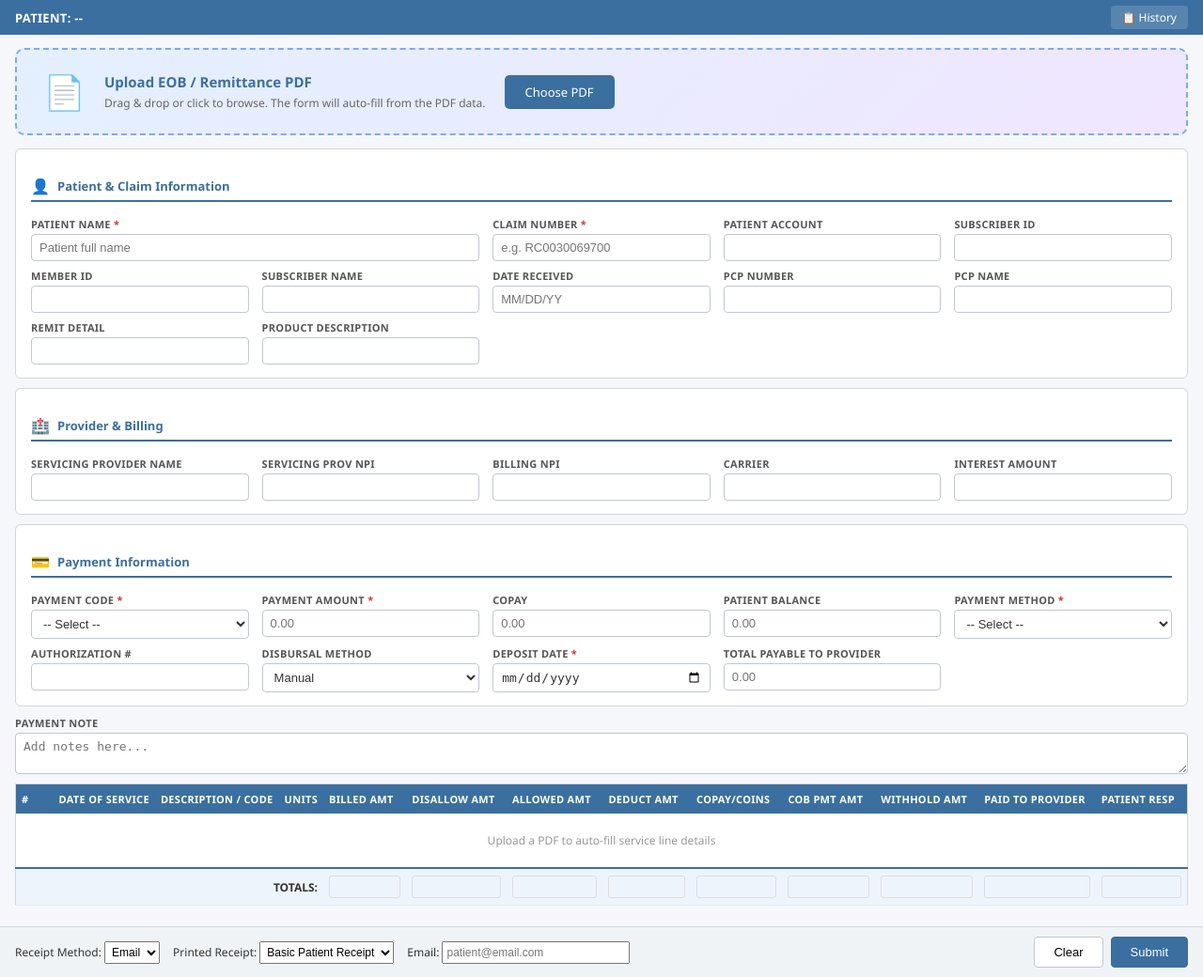
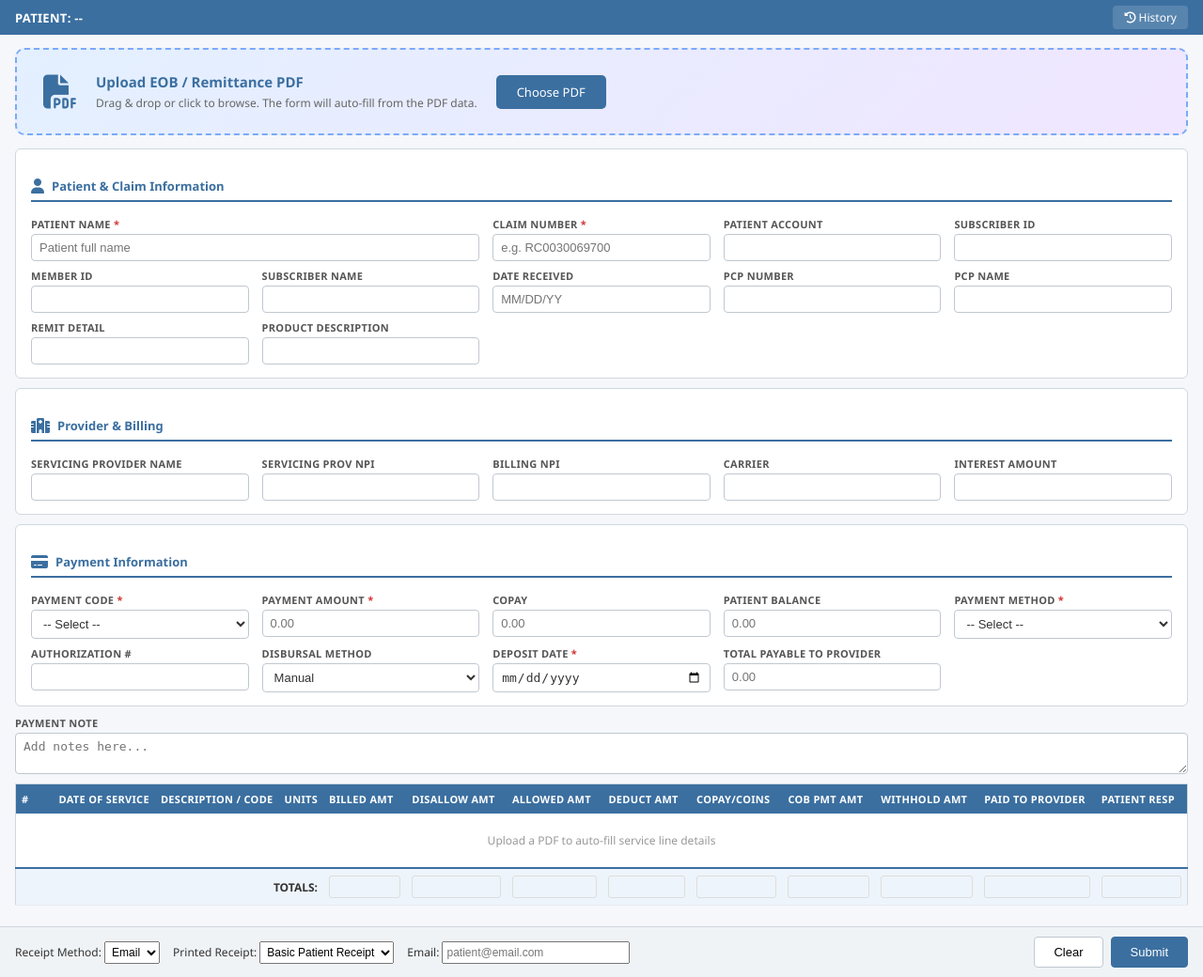
Before and after one commit to ShivamChaudhary20/flask-pdf-parser, a Flask app: page / in a window 1280 px wide. Shown: the whole page at 94% size. Run offline with Flask 3, Linux system fonts and the light colour scheme.

Commit message:
Replace emoji characters with Font Awesome icons in UI templates

```diff
--- a/templates/history.html
+++ b/templates/history.html
@@ -5,15 +5,16 @@
     <meta name="viewport" content="width=device-width, initial-scale=1.0">
     <title>EOB History - Parsed Records</title>
     <link rel="stylesheet" href="{{ url_for('static', filename='css/style.css') }}">
+    <link rel="stylesheet" href="https://cdnjs.cloudflare.com/ajax/libs/font-awesome/6.5.0/css/all.min.css">
 </head>
 <body>
 
 <div class="container">
 
     <div class="top-bar">
-        <span class="patient-info">&#128203; EOB Parse History</span>
+        <span class="patient-info"><i class="fa-solid fa-clock-rotate-left"></i> EOB Parse History</span>
         <div class="tabs">
-            <a href="/" class="tab" style="text-decoration:none;color:inherit;">&#8592; Back to Form</a>
+            <a href="/" class="tab" style="text-decoration:none;color:inherit;"><i class="fa-solid fa-arrow-left"></i> Back to Form</a>
         </div>
     </div>
 
--- a/templates/index.html
+++ b/templates/index.html
@@ -5,6 +5,7 @@
     <meta name="viewport" content="width=device-width, initial-scale=1.0">
     <title>Medical Billing - Auto Fill from EOB PDF</title>
     <link rel="stylesheet" href="{{ url_for('static', filename='css/style.css') }}">
+    <link rel="stylesheet" href="https://cdnjs.cloudflare.com/ajax/libs/font-awesome/6.5.0/css/all.min.css">
 </head>
 <body>
 
@@ -13,12 +14,12 @@
     <!-- ===== Top Bar ===== -->
     <div class="top-bar">
         <span class="patient-info" id="topPatientInfo">PATIENT: --</span>
-        <a href="/history" class="history-link">&#128203; History</a>
+        <a href="/history" class="history-link"><i class="fa-solid fa-clock-rotate-left"></i> History</a>
     </div>
 
     <!-- ===== PDF Upload ===== -->
     <div class="upload-section" id="uploadArea">
-        <div class="upload-icon">&#128196;</div>
+        <div class="upload-icon"><i class="fa-solid fa-file-pdf"></i></div>
         <div class="upload-text">
             <h3>Upload EOB / Remittance PDF</h3>
             <p>Drag &amp; drop or click to browse. The form will auto-fill from the PDF data.</p>
@@ -39,7 +40,7 @@
 
         <!-- Patient & Claim Info -->
         <div class="form-grid">
-            <div class="section-header"><span class="icon">&#128100;</span> Patient &amp; Claim Information</div>
+            <div class="section-header"><span class="icon"><i class="fa-solid fa-user"></i></span> Patient &amp; Claim Information</div>
 
             <div class="form-group span-2">
                 <label>Patient Name <span class="required">*</span></label>
@@ -91,7 +92,7 @@
 
         <!-- Provider & Billing -->
         <div class="form-grid">
-            <div class="section-header"><span class="icon">&#127973;</span> Provider &amp; Billing</div>
+            <div class="section-header"><span class="icon"><i class="fa-solid fa-hospital"></i></span> Provider &amp; Billing</div>
 
             <div class="form-group">
                 <label>Servicing Provider Name</label>
@@ -117,7 +118,7 @@
 
         <!-- Payment Info -->
         <div class="form-grid">
-            <div class="section-header"><span class="icon">&#128179;</span> Payment Information</div>
+            <div class="section-header"><span class="icon"><i class="fa-solid fa-credit-card"></i></span> Payment Information</div>
 
             <div class="form-group">
                 <label>Payment Code <span class="required">*</span></label>
```
